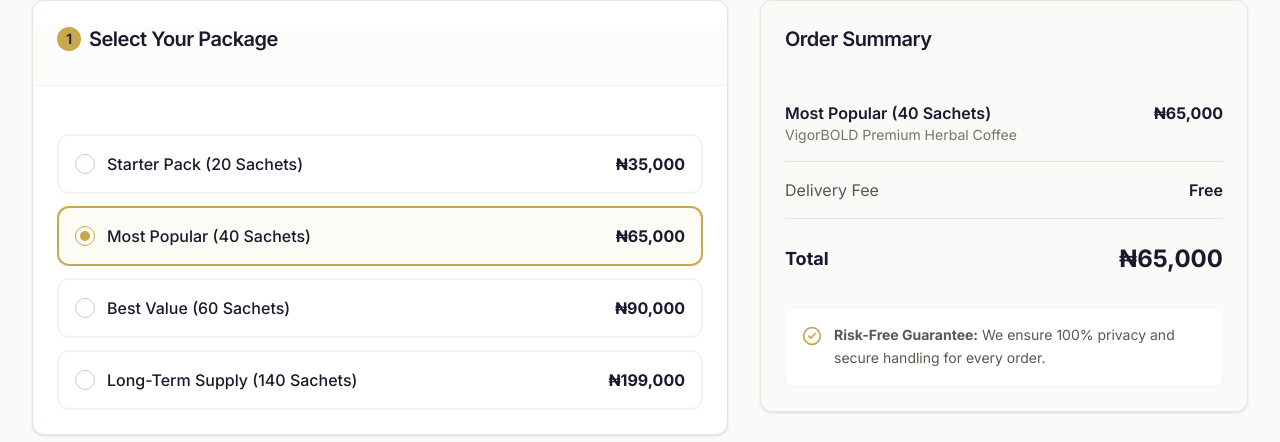
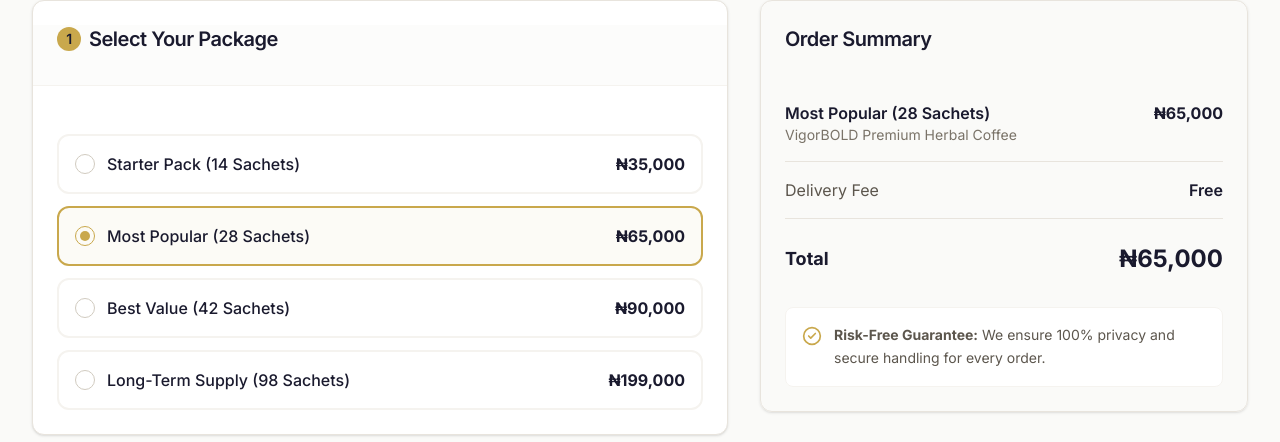
Before and after one commit to Sodeeq-Azeez/VigorBOLD, a Next.js app: page /order in a window 1280 px wide. Shown: the part 233-675 px from the top of the page. Built offline with nearby package versions, Linux system fonts and the light colour scheme; a web font is replaced by a local one.

Commit message:
Fix sachet counts on the checkout page

```diff
--- a/src/app/order/page.tsx
+++ b/src/app/order/page.tsx
@@ -17,10 +17,10 @@ import { CheckCircle2, ShieldCheck, Truck, CreditCard, Wallet } from "lucide-rea
 import { nigerianStates, isPodAvailable } from "@/lib/states"
 
 const packages = [
-  { id: "starter", name: "Starter Pack (20 Sachets)", price: 35000 },
-  { id: "popular", name: "Most Popular (40 Sachets)", price: 65000 },
-  { id: "value", name: "Best Value (60 Sachets)", price: 90000 },
-  { id: "long-term", name: "Long-Term Supply (140 Sachets)", price: 199000 }
+  { id: "starter", name: "Starter Pack (14 Sachets)", price: 35000 },
+  { id: "popular", name: "Most Popular (28 Sachets)", price: 65000 },
+  { id: "value", name: "Best Value (42 Sachets)", price: 90000 },
+  { id: "long-term", name: "Long-Term Supply (98 Sachets)", price: 199000 }
 ]
 
 const formSchema = z.object({
```
